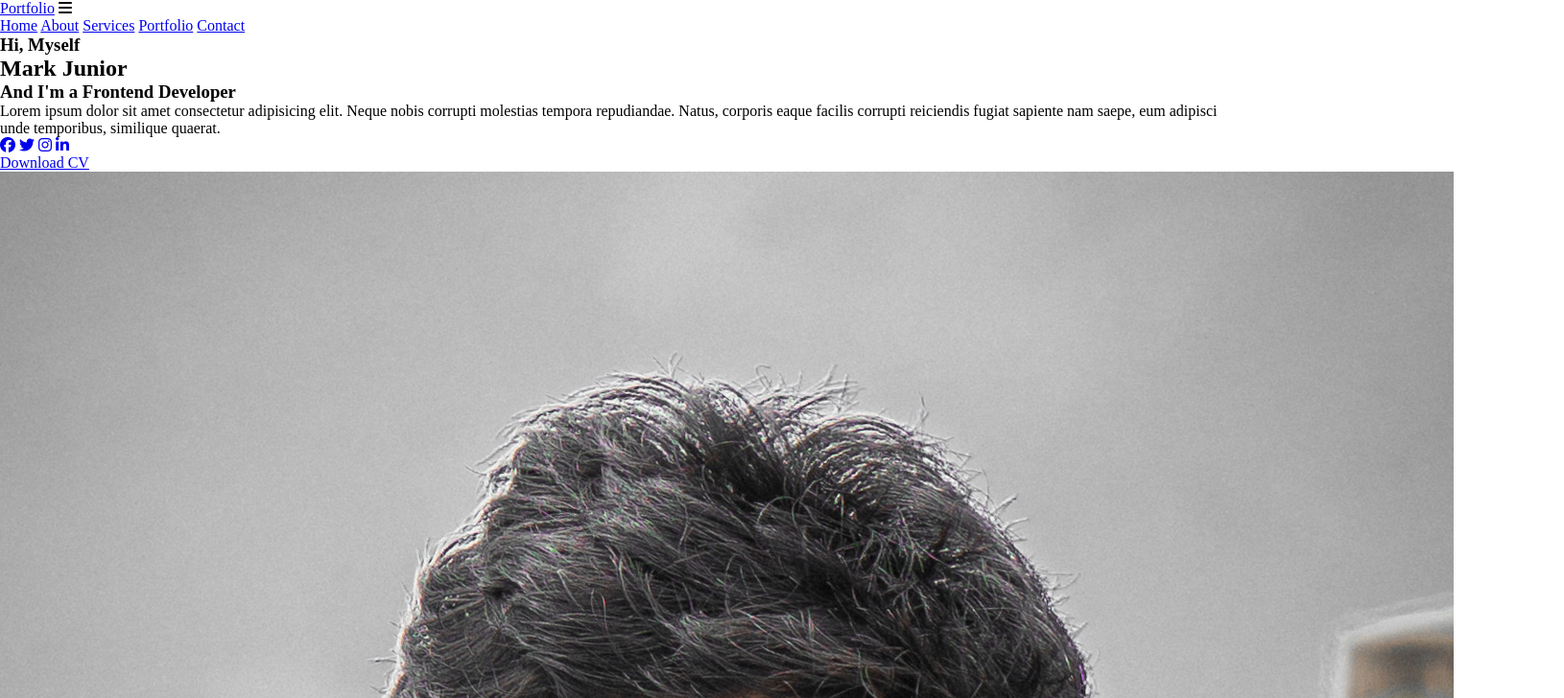
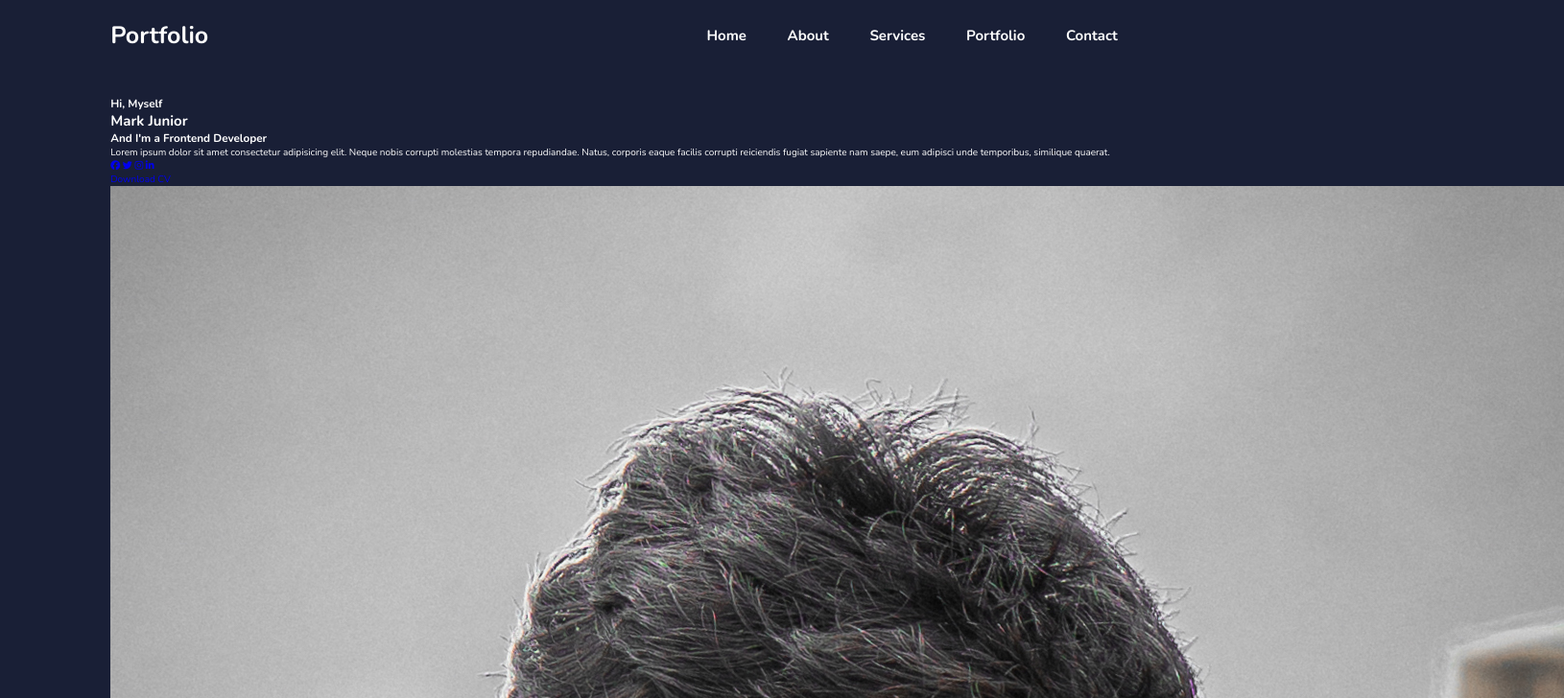
Before and after one commit to methminabinara/Portfolio-website, a plain HTML site: page index.html in a window 1280 px wide. Shown: the top 728 px of the page at 96% size, 1630 px wide, since content can reach past the window. Drawn offline with nearby package versions, Linux system fonts and the light colour scheme.

Commit message:
style: Added header section styles

```diff
--- a/styles/styles.css
+++ b/styles/styles.css
@@ -3,4 +3,70 @@
 * {
     margin: 0;
     padding: 0;
-}}
+    box-sizing: border-box;
+    text-decoration: none;
+    border: none;
+    outline: none;
+    scroll-behavior: smooth;
+    font-family: "Nunito", sans-serif;
+}
+
+:root {
+    --bg-color: #191f36;
+    --snd-bf-color: #262840;
+    --text-color: #fff;
+    --main-color: #59b2f4;
+}
+
+html {
+    font-size: 62.5%;
+    overflow-x: hidden;
+}
+
+body {
+    background: var(--bg-color);
+    color: var(--text-color);
+}
+
+section {
+    min-height: 100vh;
+    padding: 10rem 9% 2rem;
+}
+
+.header {
+    position: fixed;
+    top: 0;
+    left: 0;
+    width: 100%;
+    padding: 2rem 9%;
+    background: var(--bg-color);
+    display: flex;
+    justify-content: space-between;
+    align-items: center;
+    z-index: 100;
+}
+
+.logo {
+    font-size: 2.5rem;
+    color: var(--text-color);
+    font-weight: 700;
+    cursor: default;
+}
+
+.navbar a {
+    font-size: 1.5rem;
+    color: var(--text-color);
+    margin-left: 4rem;
+    font-weight: 700;
+}
+
+.navbar a:hover,
+.navbar a.active {
+    color: var(--text-color);
+}
+
+#menu-icon {
+    font-size: 3.5rem;
+    color: var(--text-color);
+    display: none;
+}
```
